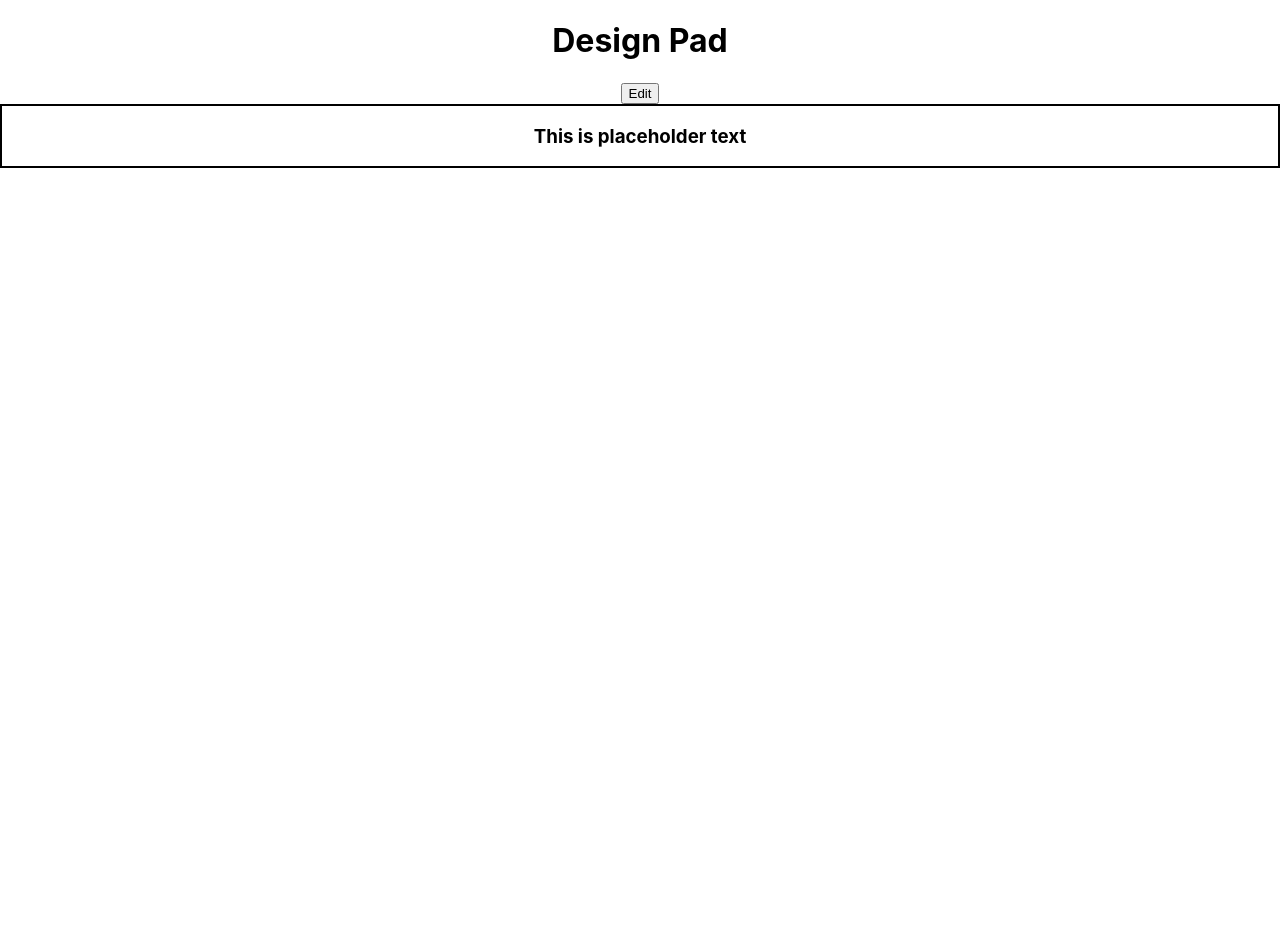
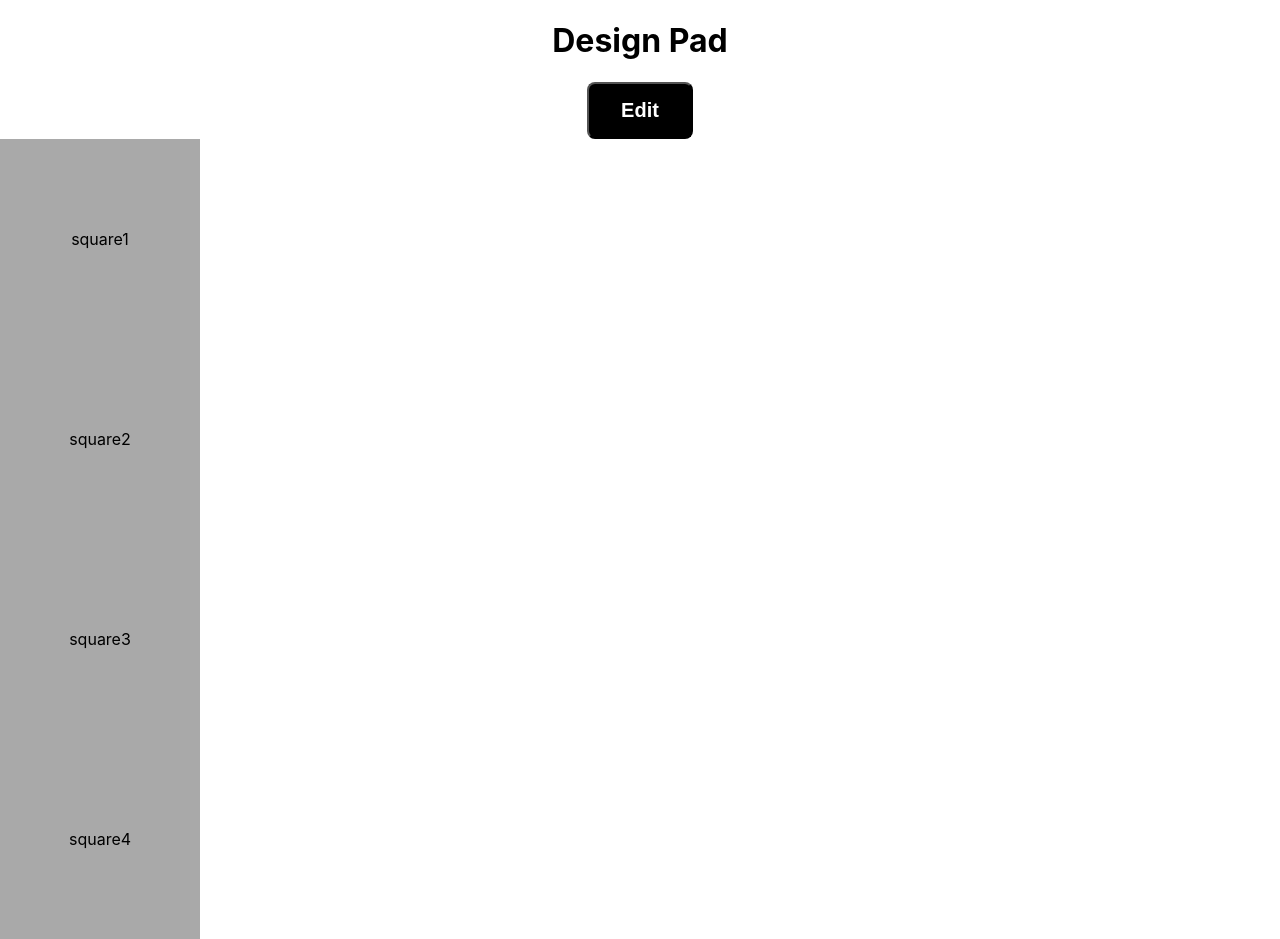
Before and after one commit to 464squad/design-pad, a React (Create React App) app: page / in a window 1280 px wide. Before the commit the page ends 800 px from the top, so only its background shows below. Built offline with nearby package versions, Linux system fonts and the light colour scheme.

Commit message:
got Squares

```diff
--- a/src/App.css
+++ b/src/App.css
@@ -36,7 +36,3 @@
     transform: rotate(360deg);
   }
 }
-
-.pads {
-  border: 2px solid black;
-}
--- a/src/App.js
+++ b/src/App.js
@@ -1,5 +1,6 @@
 import React from 'react';
 import DesignPad from "./components/DesignPad";
+import DesignContainer from "./components/DesignContainer"
 import './App.css';
 
 function App() {
@@ -9,7 +10,7 @@ function App() {
   return (
     <div className="App">
       <h1> Design Pad </h1>
-      <button onClick={tryingHello}> Edit </button>
+  <span>{<DesignContainer />}</span>
       <div className="pads">
         <DesignPad/>
       </div>
--- a/src/components/DesignContainer.js
+++ b/src/components/DesignContainer.js
@@ -7,4 +7,14 @@ class DesignContainer extends React.Component {
 
         }
     }
+    render() {
+        return (
+        <div>
+
+            <button className="btn">Edit</button>
+        </div>
+        );
+    }
 }
+
+export default DesignContainer;
--- a/src/components/DesignPad.js
+++ b/src/components/DesignPad.js
@@ -2,11 +2,15 @@ import React from 'react';
 
 const PadInputContainer = () => {
     return (
-        <div className="something">
-          <h3>This is placeholder text</h3>
+        <div>
+          <div className="square">square1</div>
+          <div className="square">square2</div>
+          <div className="square">square3</div>
+          <div className="square">square4</div>
         </div>
     )
 }
 
 
+
 export default PadInputContainer;
--- a/src/index.css
+++ b/src/index.css
@@ -11,3 +11,23 @@ code {
   font-family: source-code-pro, Menlo, Monaco, Consolas, 'Courier New',
     monospace;
 }
+
+.btn {
+  padding: 15px 32px;
+  color : white;
+  background-color: black;
+  font-size: 20px;
+  text-align: center;
+  border-radius: 8px;
+  display : inline-block;
+  font-weight: bold;
+}
+
+.square {
+  display : flex;
+  height : 200px;
+  width : 200px;
+  background : darkgray;
+  justify-content: center;
+  align-items: center;
+}
```
